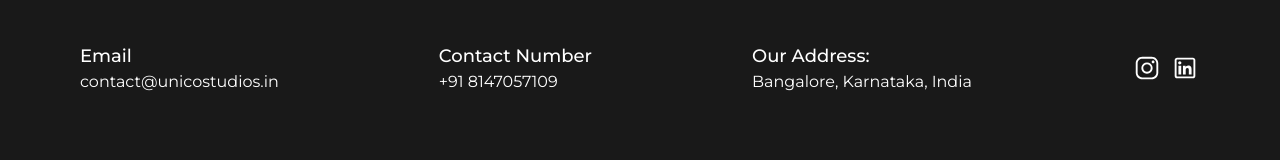
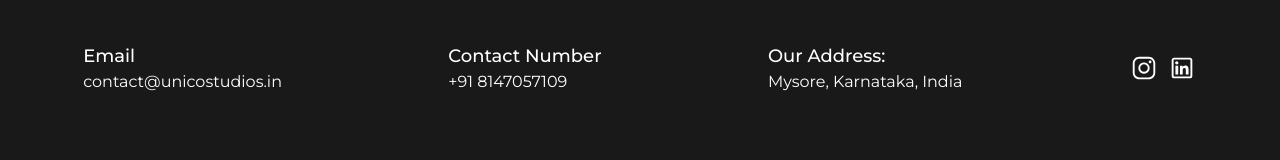
Before and after one commit to Unicostudios/UnicoLatest, a Next.js app: page /contact in a window 1280 px wide. Shown: the part 1713-1873 px from the top of the page. Built offline with nearby package versions, Linux system fonts and the light colour scheme.

Commit message:
Update address from Bangalore to Mysore

```diff
--- a/src/app/contact/Contact.jsx
+++ b/src/app/contact/Contact.jsx
@@ -60,7 +60,7 @@ export default function Contact() {
         </div>
         <div>
           <p className="font-montserrat-medium text-lg">Our Address:</p>
-          <p>Bangalore, Karnataka, India</p>
+          <p>Mysore, Karnataka, India</p>
         </div>
         <div className="flex text-3xl gap-2">
           <a
```
